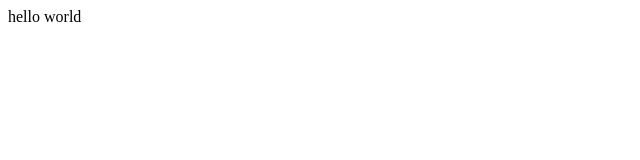
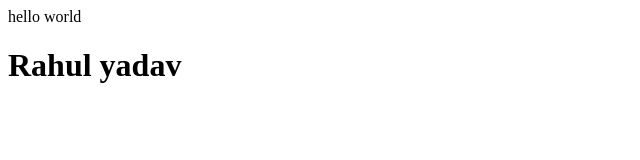
Before and after one commit to mohanyadav9898/Apnacollage, a plain HTML site: page index.html in a window 1280 px wide. Shown: the whole page, without its empty margins (0-640 px from the left). Drawn offline with Linux system fonts and the light colour scheme.

Commit message:
add name

```diff
--- a/index.html
+++ b/index.html
@@ -1 +1,2 @@
 <p>hello world</p>
+<h1>Rahul yadav</h1>
```
